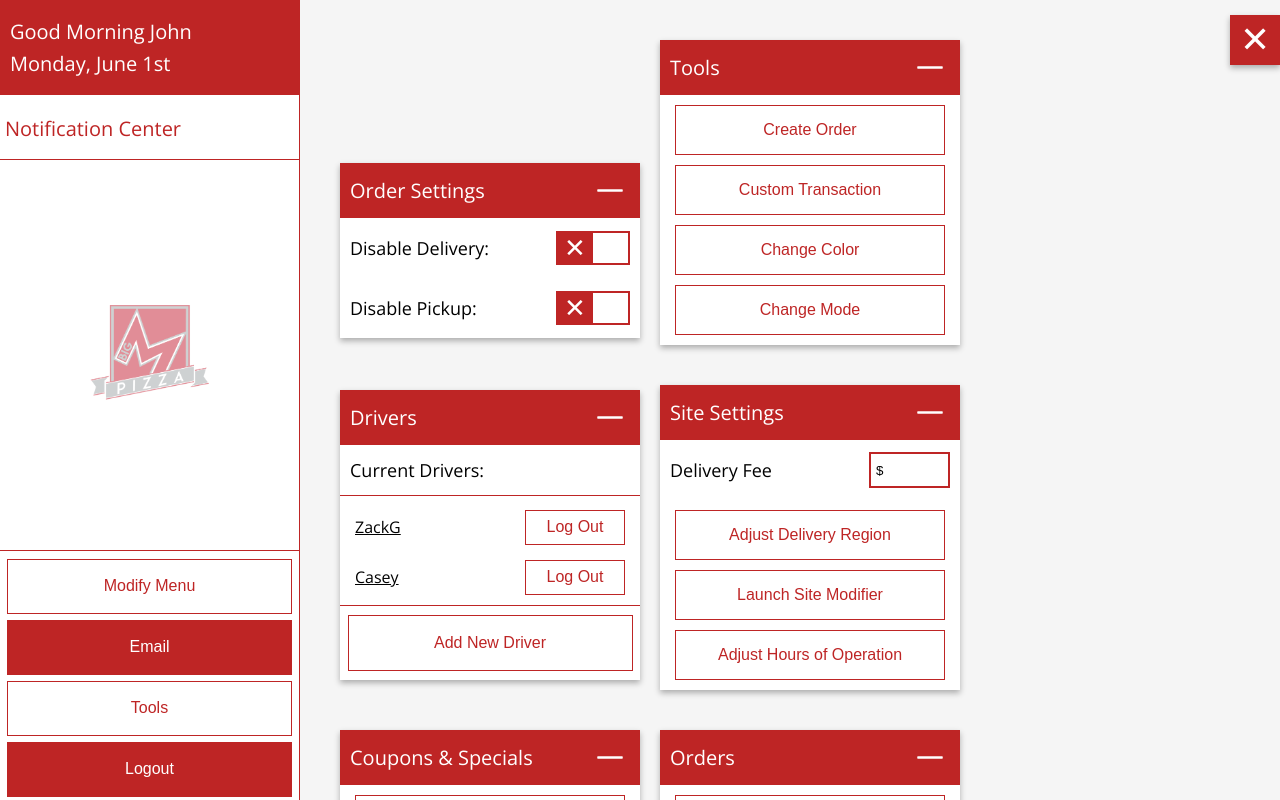
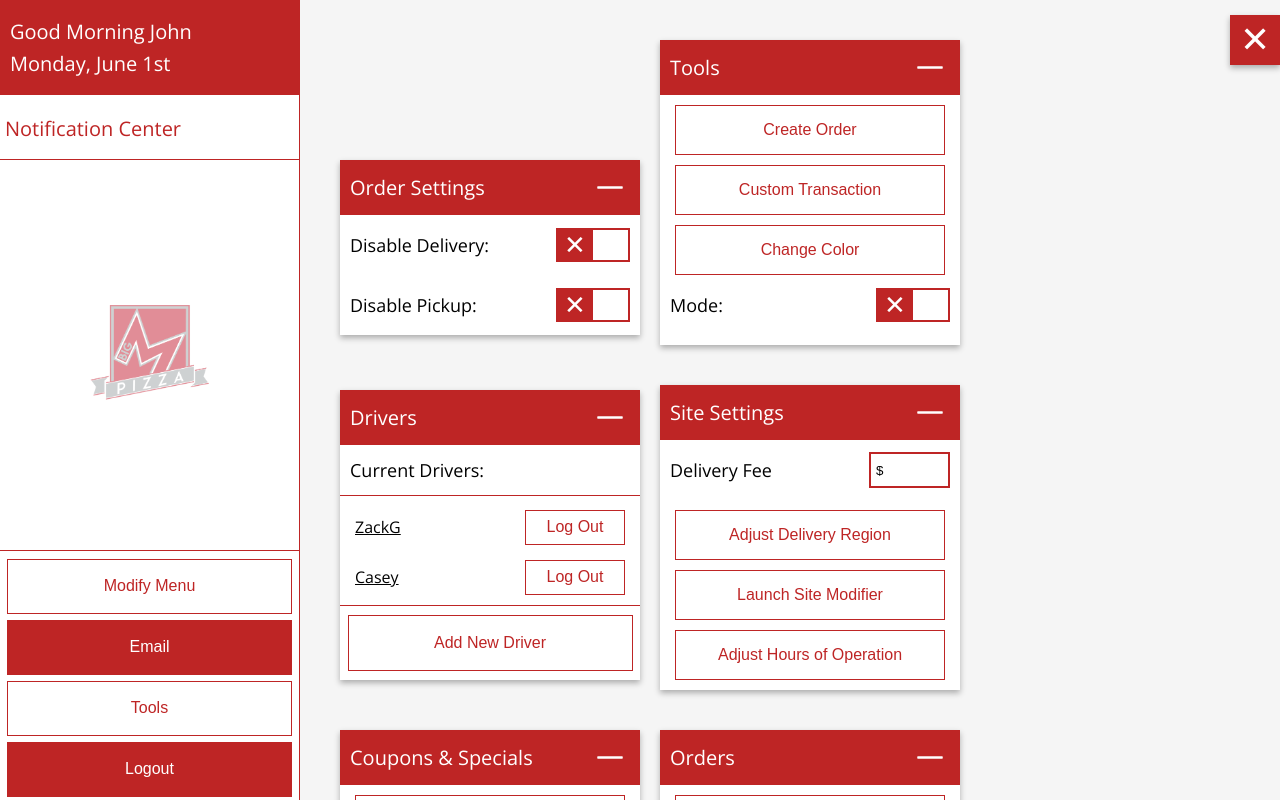
Before and after one commit to Digglit/drip, a React (Create React App) app: page / in a window 1280 px wide. Both pictures are taken after a click on the button "Email". Built offline with nearby package versions, Linux system fonts and the light colour scheme.

Commit message:
dark mode and color fixes

```diff
--- a/src/components/admin/sideBar/sideBar.css
+++ b/src/components/admin/sideBar/sideBar.css
@@ -48,7 +48,7 @@
 .notificationBodyContainer {
   position: relative;
   height: 100%;
-  overflow-y: scroll;
+  overflow-y: auto;
 }
 
 .logo {
--- a/src/components/admin/toolsPage/toolsPage.js
+++ b/src/components/admin/toolsPage/toolsPage.js
@@ -17,7 +17,7 @@ class ToolsPage extends Component {
       pickupEnabled: true,
       deliveryFee: '$',
       currentColor: 0,
-      colors: ['rgb(22, 135, 143)', 'rgb(190, 37, 70)', 'rgb(66, 87, 32)', 'rgb(92, 21, 133)', 'rgb(2, 177, 129)', 'rgb(190, 37, 37)'],
+      colors: ['rgb(22, 135, 143)', 'rgb(190, 37, 70)', 'rgb(66, 87, 32)', 'rgb(92, 21, 133)', 'rgb(2, 177, 129)', 'rgb(1, 32, 77)', 'rgb(167, 67, 0)', 'rgb(190, 37, 37)'],
       currentMode: true,
       lightMode: ['rgb(0, 0, 0)', 'rgb(255, 255, 255)', 'rgb(245, 245, 245)', 'rgba(255, 255, 255, 0.6)'],
       darkMode: ['rgb(255, 255, 255)', 'rgb(35, 35, 35)', 'rgb(20, 20, 20)', 'rgba(0, 0, 0, 0.6)']
@@ -91,7 +91,10 @@ class ToolsPage extends Component {
                 <button className='secondaryButton toolsPageButton'>Create Order</button>
                 <button className='secondaryButton toolsPageButton'>Custom Transaction</button>
                 <button className='secondaryButton toolsPageButton' onMouseDown={this.changeColorHandler}>Change Color</button>
-                <button className='secondaryButton toolsPageButton' onMouseDown={this.darkModeHandler}>Change Mode</button>
+                <div className='toolsPageSwitchContainer'>
+                  <h3 className='toolsPageText'>Mode:</h3>
+                  <Switch additionalStyles={{ justifySelf: 'end' }} onSwitch={this.darkModeHandler} switched={!this.state.currentMode} />
+                </div>
               </div>
             }
           />
--- a/src/components/global/dropDown/dropDown.css
+++ b/src/components/global/dropDown/dropDown.css
@@ -68,6 +68,7 @@
   justify-items: center;
   cursor: pointer;
   font-size: 20px;
+  color: var(--tertiary-color);
 }
 
 .dropDownListOfItemsItem:hover {
@@ -77,4 +78,5 @@
 
 .dropDownListOfItemsText {
   margin: 0px;
+  color: inherit;
 }
--- a/src/reducers/pageDisplayer.js
+++ b/src/reducers/pageDisplayer.js
@@ -1,4 +1,4 @@
-const pageDisplayer = (state = 3, action) => {
+const pageDisplayer = (state = 0, action) => {
   switch (action.type) {
     case 'CHANGE_PAGE':
       return state = action.payload
```
